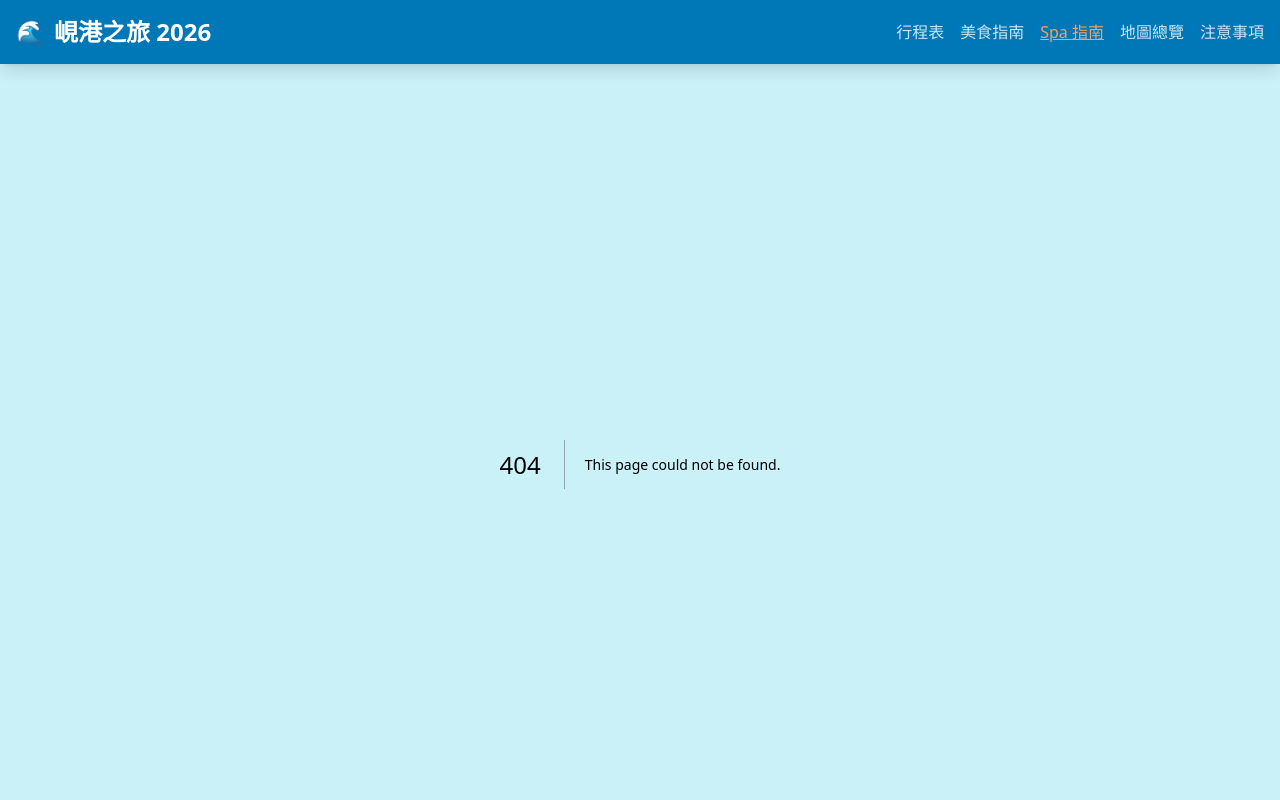
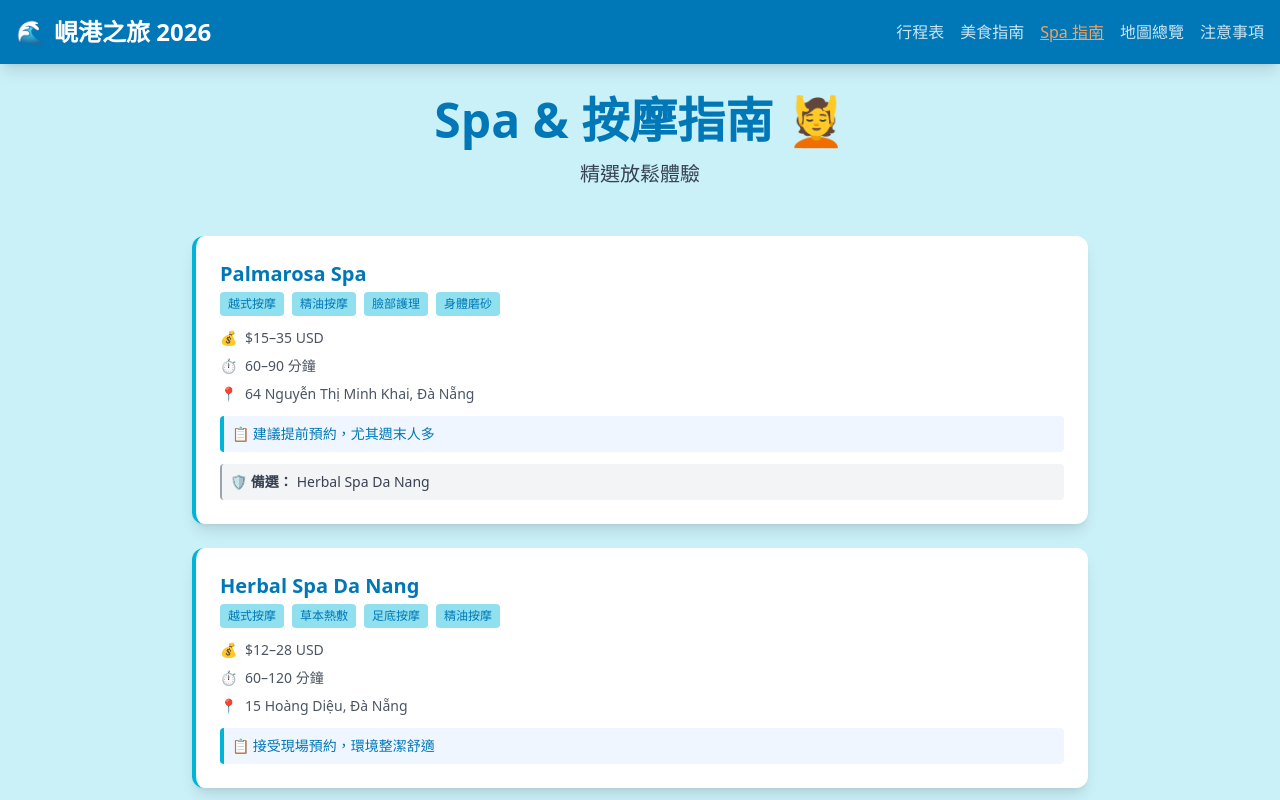
Before and after one commit to johntyty912/danang-2026, a Next.js app in the folder website/: page /spa in a window 1280 px wide. Before the commit this address had no page. Shown: the top 800 px of the page. Built offline with nearby package versions, Linux system fonts and the light colour scheme.

Commit message:
feat: add spa guide data and page

```diff
--- /dev/null
+++ b/website/app/spa/page.tsx
@@ -0,0 +1,102 @@
+import spaData from '@/data/spa.json';
+import type { SpaEntry } from '@/types';
+import { getGoogleMapsUrl } from '@/utils/googleMaps';
+
+// Placeholder My Maps embed URL — replace with real URL after creating Google My Maps
+const SPA_MAP_URL = 'https://www.google.com/maps/d/embed?mid=REPLACE_WITH_REAL_MID';
+
+export default function SpaPage() {
+  const spas = spaData as SpaEntry[];
+
+  return (
+    <div className="container mx-auto px-4 py-8">
+      {/* Header */}
+      <div className="text-center mb-12">
+        <h1 className="text-4xl md:text-5xl font-bold text-danang-deep mb-4">
+          Spa &amp; 按摩指南 💆
+        </h1>
+        <p className="text-xl text-gray-700">精選放鬆體驗</p>
+      </div>
+
+      {/* Spa Cards */}
+      <div className="max-w-4xl mx-auto space-y-6 mb-12">
+        {spas.map((spa) => (
+          <div
+            key={spa.id}
+            className="bg-white rounded-xl shadow-lg hover:shadow-2xl transition-shadow duration-300 overflow-hidden border-l-4 border-danang-sky p-6"
+          >
+            <div className="mb-3">
+              <h2 className="text-xl font-bold text-danang-deep mb-1">{spa.name}</h2>
+              <div className="flex gap-2 flex-wrap mb-3">
+                {spa.services.map((s) => (
+                  <span key={s} className="bg-danang-light text-danang-deep px-2 py-1 rounded text-xs font-medium">
+                    {s}
+                  </span>
+                ))}
+              </div>
+            </div>
+
+            <div className="space-y-2 text-sm text-gray-600">
+              <p className="flex items-center gap-2">
+                <span>💰</span><span>{spa.priceRange}</span>
+              </p>
+              <p className="flex items-center gap-2">
+                <span>⏱️</span><span>{spa.duration}</span>
+              </p>
+              <p className="flex items-start gap-2">
+                <span>📍</span>
+                <a
+                  href={getGoogleMapsUrl(spa.address, spa.name)}
+                  target="_blank"
+                  rel="noopener noreferrer"
+                  className="hover:text-danang-deep hover:underline"
+                >
+                  {spa.address}
+                </a>
+              </p>
+            </div>
+
+            {spa.bookingNote && (
+              <div className="mt-3 bg-blue-50 border-l-4 border-danang-sky p-2 rounded text-sm text-danang-deep">
+                📋 {spa.bookingNote}
+              </div>
+            )}
+
+            {spa.backup && (
+              <div className="mt-3 bg-gray-100 p-2 rounded border-l-2 border-gray-400 text-sm text-gray-700">
+                <span className="font-bold mr-1">🛡️ 備選：</span>{spa.backup}
+              </div>
+            )}
+          </div>
+        ))}
+      </div>
+
+      {/* Embedded Map */}
+      <div className="max-w-4xl mx-auto">
+        <h2 className="text-2xl font-bold text-danang-deep mb-4">🗺️ Spa 地圖</h2>
+        <div className="rounded-xl overflow-hidden shadow-lg">
+          <iframe
+            src={SPA_MAP_URL}
+            width="100%"
+            height="400"
+            style={{ border: 0 }}
+            allowFullScreen
+            loading="lazy"
+            title="峴港 Spa 地圖"
+          />
+        </div>
+        <p className="text-sm text-gray-500 mt-2 text-center">
+          點擊地圖標記查看詳情。
+          <a
+            href={SPA_MAP_URL.replace('/embed', '/viewer')}
+            target="_blank"
+            rel="noopener noreferrer"
+            className="text-danang-sky hover:underline ml-1"
+          >
+            在 Google Maps 中開啟 →
+          </a>
+        </p>
+      </div>
+    </div>
+  );
+}
--- /dev/null
+++ b/website/data/spa.json
@@ -0,0 +1,40 @@
+[
+  {
+    "id": "palmarosa-spa",
+    "name": "Palmarosa Spa",
+    "services": ["越式按摩", "精油按摩", "臉部護理", "身體磨砂"],
+    "priceRange": "$15–35 USD",
+    "duration": "60–90 分鐘",
+    "address": "64 Nguyễn Thị Minh Khai, Đà Nẵng",
+    "bookingNote": "建議提前預約，尤其週末人多",
+    "backup": "Herbal Spa Da Nang"
+  },
+  {
+    "id": "herbal-spa",
+    "name": "Herbal Spa Da Nang",
+    "services": ["越式按摩", "草本熱敷", "足底按摩", "精油按摩"],
+    "priceRange": "$12–28 USD",
+    "duration": "60–120 分鐘",
+    "address": "15 Hoàng Diệu, Đà Nẵng",
+    "bookingNote": "接受現場預約，環境整潔舒適"
+  },
+  {
+    "id": "white-lotus-spa",
+    "name": "White Lotus Spa",
+    "services": ["越式傳統按摩", "四手按摩", "熱石按摩", "芳療"],
+    "priceRange": "$20–50 USD",
+    "duration": "60–120 分鐘",
+    "address": "White Lotus Spa, Đà Nẵng",
+    "bookingNote": "環境優雅，適合放鬆型體驗",
+    "backup": "Palmarosa Spa"
+  },
+  {
+    "id": "my-khe-beach-massage",
+    "name": "美溪海灘按摩 (Mỹ Khê Beach Massage)",
+    "services": ["背部按摩", "全身按摩", "足底按摩"],
+    "priceRange": "100,000–200,000 VND ($4–8)",
+    "duration": "30–60 分鐘",
+    "address": "Mỹ Khê Beach, Đà Nẵng",
+    "bookingNote": "海灘沿線有多家店，價格實惠，現場即可，無需預約。適合海灘活動後放鬆。"
+  }
+]
```
